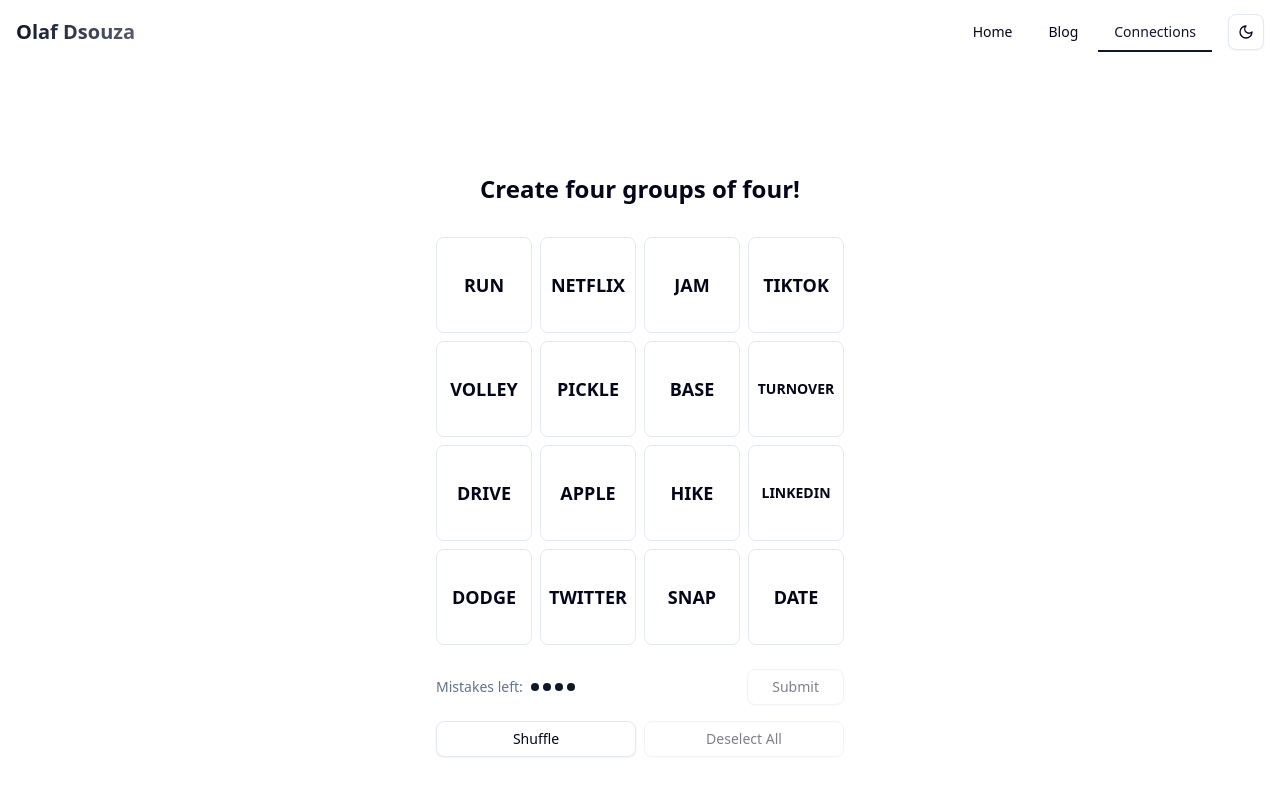
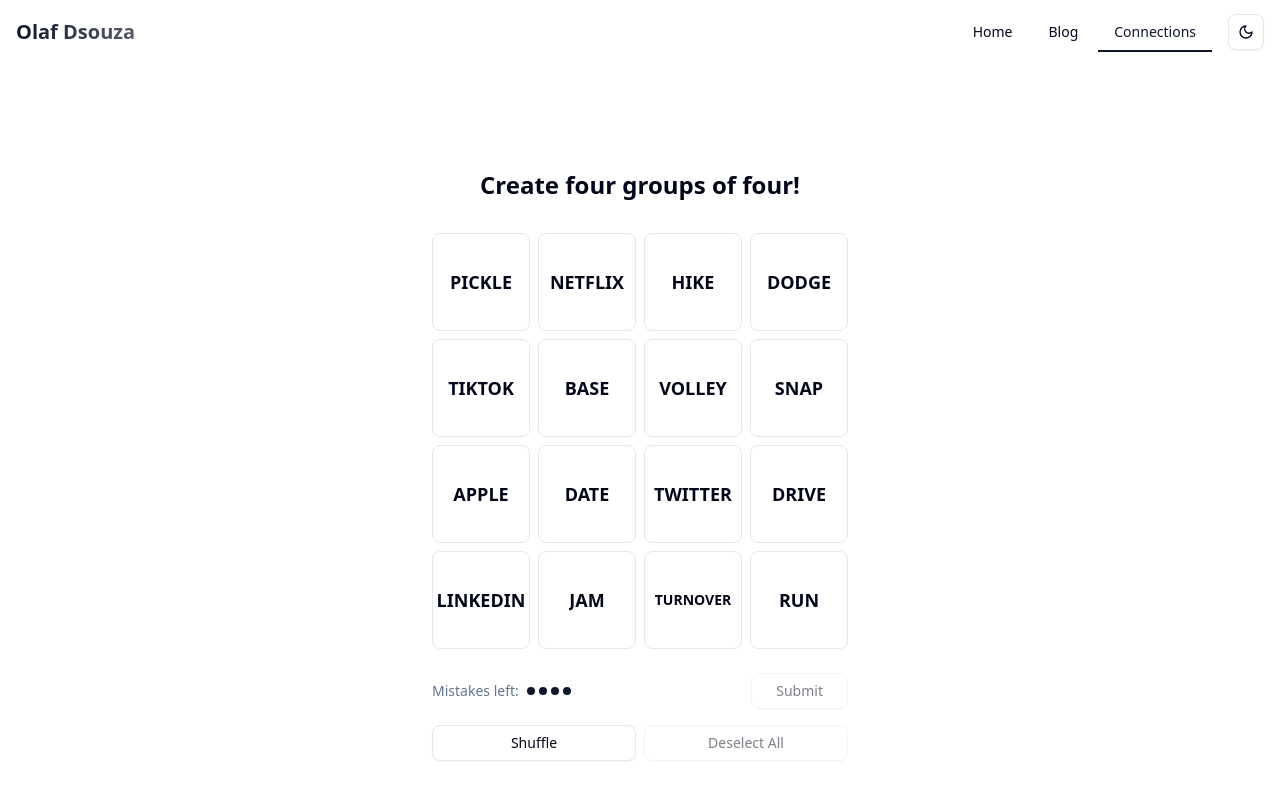
Before and after one commit to O1af/my-site, a React (Vite) app: page /connections in a window 1280 px wide. Shown: the top 800 px of the page. Built offline with nearby package versions, Linux system fonts and the light colour scheme.

Commit message:
better random and better sizing for connections

```diff
--- a/src/components/connections/game.tsx
+++ b/src/components/connections/game.tsx
@@ -59,6 +59,16 @@
 // Define a constant for localStorage key to ensure consistency
 const STORAGE_KEY = "connectionsGameState1";
 
+// Fisher-Yates shuffle algorithm for better randomization
+function shuffleArray<T>(array: T[]): T[] {
+  const newArray = [...array];
+  for (let i = newArray.length - 1; i > 0; i--) {
+    const j = Math.floor(Math.random() * (i + 1));
+    [newArray[i], newArray[j]] = [newArray[j], newArray[i]];
+  }
+  return newArray;
+}
+
 export default function ConnectionsGame() {
   const [gameState, setGameState] = useState<GameState>(() => {
     // Try to load saved game state from localStorage
@@ -90,8 +100,8 @@
     // Flatten all words from all categories
     const allWords = INITIAL_CATEGORIES.flatMap((category) => category.words);
 
-    // Shuffle the words
-    const shuffledWords = [...allWords].sort(() => Math.random() - 0.5);
+    // Shuffle the words using Fisher-Yates algorithm
+    const shuffledWords = shuffleArray(allWords);
 
     return {
       categories: INITIAL_CATEGORIES,
@@ -221,9 +231,7 @@
     setTimeout(() => {
       setGameState((prev) => ({
         ...prev,
-        remainingWords: [...prev.remainingWords].sort(
-          () => Math.random() - 0.5
-        ),
+        remainingWords: shuffleArray(prev.remainingWords),
         isShuffling: false,
       }));
     }, 500);
--- a/src/components/connections/tile.tsx
+++ b/src/components/connections/tile.tsx
@@ -17,45 +17,74 @@
   disabled = false,
 }: WordTileProps) {
   const textRef = useRef<HTMLDivElement>(null);
+  const tileRef = useRef<HTMLButtonElement>(null);
   const [fontSize, setFontSize] = useState("text-lg");
 
-  // Determine font size based on word length and container size
+  // Determine font size based on word length, container size and screen size
   useEffect(() => {
-    if (textRef.current) {
-      // Reset to largest size first
-      setFontSize("text-lg");
+    const adjustFontSize = () => {
+      if (textRef.current && tileRef.current) {
+        // Get the current tile dimensions
+        const tileWidth = tileRef.current.offsetWidth;
+        const tileHeight = tileRef.current.offsetHeight;
+        const effectiveTileWidth = tileWidth * 0.85; // Account for padding
+        const effectiveTileHeight = tileHeight * 0.85;
 
-      // Check if text overflows and adjust size accordingly
-      setTimeout(() => {
-        if (textRef.current) {
-          const isOverflowing =
+        // Start with the largest size
+        let currentSize = "text-lg";
+        textRef.current.className = `text-center ${currentSize} leading-tight max-h-full overflow-hidden flex items-center justify-center`;
+
+        // Check if content fits
+        let isOverflowing =
+          textRef.current.scrollHeight > textRef.current.clientHeight ||
+          textRef.current.scrollWidth > textRef.current.clientWidth;
+
+        // Step down size until content fits
+        if (isOverflowing) {
+          currentSize = "text-base";
+          textRef.current.className = `text-center ${currentSize} leading-tight max-h-full overflow-hidden flex items-center justify-center`;
+
+          isOverflowing =
             textRef.current.scrollHeight > textRef.current.clientHeight ||
             textRef.current.scrollWidth > textRef.current.clientWidth;
 
           if (isOverflowing) {
-            setFontSize("text-base");
+            currentSize = "text-sm";
+            textRef.current.className = `text-center ${currentSize} leading-tight max-h-full overflow-hidden flex items-center justify-center`;
 
-            // Check again with medium size
-            setTimeout(() => {
-              if (textRef.current) {
-                const stillOverflowing =
-                  textRef.current.scrollHeight > textRef.current.clientHeight ||
-                  textRef.current.scrollWidth > textRef.current.clientWidth;
-                if (stillOverflowing) {
-                  setFontSize("text-sm");
-                }
-              }
-            }, 0);
+            isOverflowing =
+              textRef.current.scrollHeight > textRef.current.clientHeight ||
+              textRef.current.scrollWidth > textRef.current.clientWidth;
+
+            if (isOverflowing) {
+              currentSize = "text-xs";
+              textRef.current.className = `text-center ${currentSize} leading-tight max-h-full overflow-hidden flex items-center justify-center`;
+            }
           }
         }
-      }, 0);
-    }
-  }, [word]);
+
+        // Apply final size
+        setFontSize(currentSize);
+      }
+    };
+
+    // Immediate check and then a second check after render to be sure
+    adjustFontSize();
+    const timeoutId = setTimeout(adjustFontSize, 50);
+
+    // Add resize listener
+    window.addEventListener("resize", adjustFontSize);
+    return () => {
+      window.removeEventListener("resize", adjustFontSize);
+      clearTimeout(timeoutId);
+    };
+  }, [word]); // Remove fontSize dependency to prevent re-render loops
 
   return (
     <motion.button
+      ref={tileRef}
       className={`
-        w-full aspect-square flex items-center justify-center font-bold p-2
+        w-full aspect-square flex items-center justify-center font-bold px-1 py-1
         rounded-md transition-colors duration-200 border
         ${
           selected
@@ -73,7 +102,7 @@
     >
       <div
         ref={textRef}
-        className={`text-center ${fontSize} leading-tight max-h-full overflow-hidden flex items-center justify-center`}
+        className={`text-center ${fontSize} leading-tight w-full h-full overflow-hidden flex items-center justify-center`}
       >
         {word}
       </div>
```
